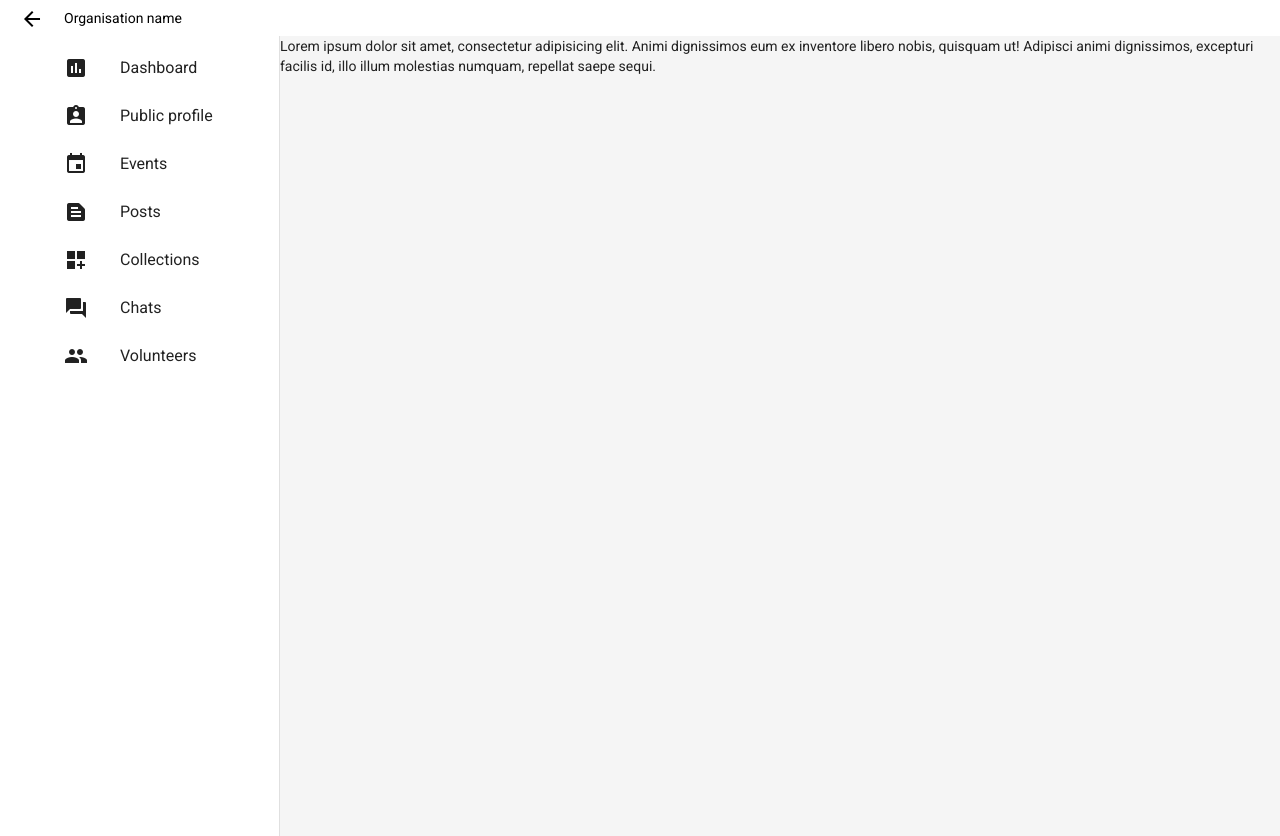
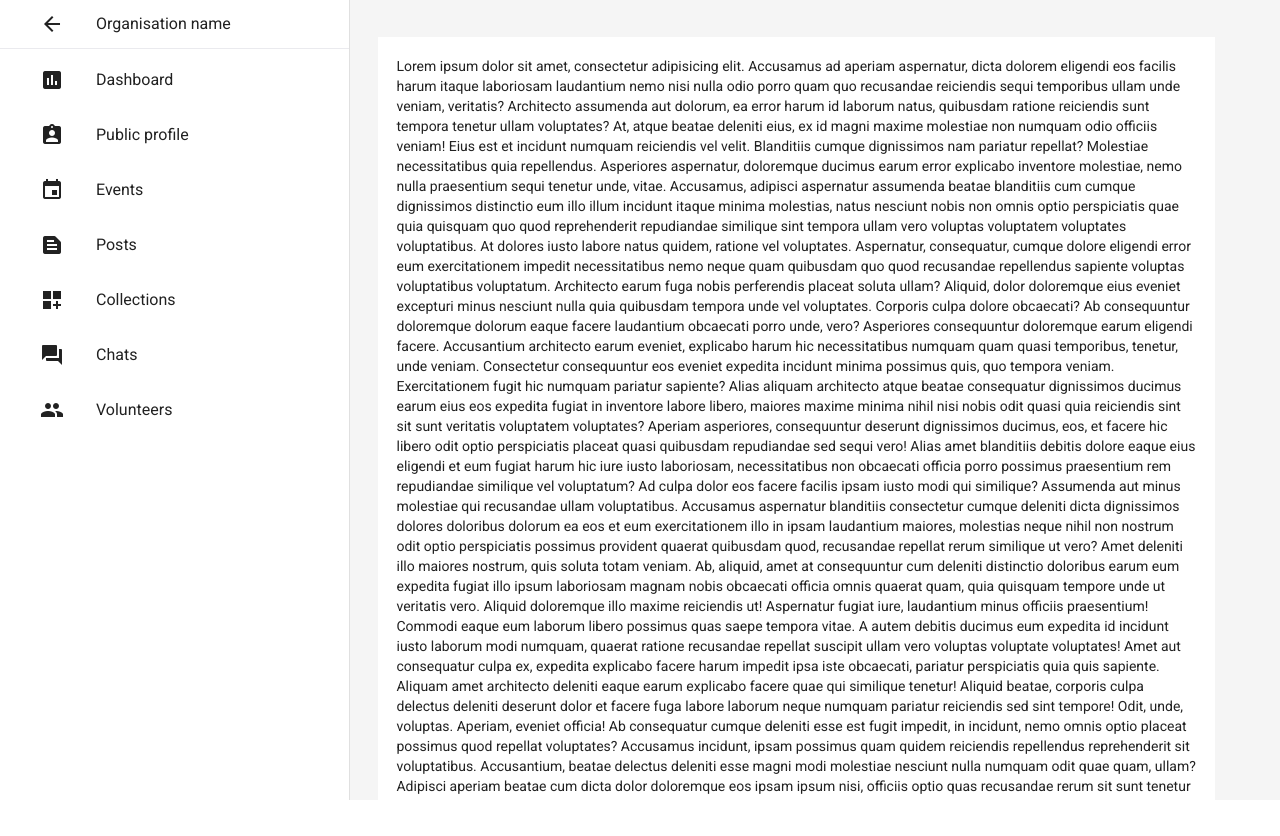
Before and after one commit to madskchristensen/exam-kvalifik, an Angular app: page / in a window 1280 px wide. After the commit the page ends 800 px from the top, so only its background shows below. Built offline with nearby package versions, Linux system fonts and the light colour scheme.

Commit message:
added styling to main content and added back button collapse into sidenav

```diff
--- a/angular.json
+++ b/angular.json
@@ -1,5 +1,8 @@
 {
   "$schema": "./node_modules/@angular/cli/lib/config/schema.json",
+  "cli": {
+    "analytics": false
+  },
   "version": 1,
   "newProjectRoot": "projects",
   "projects": {
--- a/src/app/sidenav/sidenav.component.html
+++ b/src/app/sidenav/sidenav.component.html
@@ -2,6 +2,7 @@
 <!-- Posts & Collections are not ENTIRELY the same as on prototype. -->
 
 <!-- Open/close sidenav and org name-->
+<!--<div class="sidenav-header-wrapper">
 <div id="sidenav-header">
   <ng-template [ngIf]="opened">
     <button mat-button (click)="sidenav.toggle()">
@@ -16,39 +17,57 @@
     </button>
   </ng-template>
 </div>
+</div>-->
 
   <!-- Sidenav container -->
-  <mat-sidenav-container class="example-container">
+  <mat-sidenav-container class="sidenav-container">
 
     <!--  Sidenav content -->
     <mat-sidenav #sidenav mode="side" role="navigation" [(opened)]="opened" (opened)="events.push('open!')"
                  (closed)="events.push('close!')">
 
       <mat-selection-list [multiple]="false">
+
+        <mat-list-option id="nav-back" routerLink="back" routerLinkActive="active" (click)="sidenav.toggle()">
+         <ng-template [ngIf]="opened">
+              <div class="icon-container">
+                <mat-icon class="icon" aria-hidden="false" aria-label="back">arrow_back</mat-icon>
+                <span class="icon-text">Organisation name</span>
+              </div>
+          </ng-template>
+
+          <ng-template [ngIf]="!opened">
+            <div class="icon-container">
+                <mat-icon aria-hidden="false" aria-label="forward">arrow_forward</mat-icon>
+              <span class="icon-text">Organisation name</span>
+            </div>
+          </ng-template>
+        </mat-list-option>
+
         <mat-list-option routerLink="dashboard" routerLinkActive="active">
           <div class="icon-container">
-            <mat-icon class="icon" aria-hidden="false" aria-label="Example home icon">assessment</mat-icon>
+            <mat-icon class="icon" aria-hidden="false" aria-label="dashboard">assessment</mat-icon>
             <span class="icon-text">Dashboard</span>
           </div>
         </mat-list-option>
 
         <mat-list-option routerLink="profile" routerLinkActive="active">
           <div class="icon-container">
-            <mat-icon class="icon" aria-hidden="false" aria-label="Example home icon">assignment_ind</mat-icon>
+            <mat-icon class="icon" aria-hidden="false" aria-label="public profile">assignment_ind</mat-icon>
             <span class="icon-text">Public profile</span>
           </div>
         </mat-list-option>
 
         <mat-list-option routerLink="events" routerLinkActive="active">
           <div class="icon-container">
-            <mat-icon class="icon" aria-hidden="false" aria-label="Example home icon">event</mat-icon>
+            <mat-icon class="icon" aria-hidden="false" aria-label="events">event</mat-icon>
             <span class="icon-text">Events</span>
           </div>
         </mat-list-option>
 
         <mat-list-option routerLink="posts" routerLinkActive="active">
           <div class="icon-container">
-            <mat-icon class="icon" aria-hidden="false" aria-label="Example home icon">text_snippet</mat-icon>
+            <mat-icon class="icon" aria-hidden="false" aria-label="posts">text_snippet</mat-icon>
             <span class="icon-text">Posts</span>
           </div>
         </mat-list-option>
@@ -56,35 +75,106 @@
 
         <mat-list-option routerLink="collections" routerLinkActive="active">
           <div class="icon-container">
-            <mat-icon class="icon" aria-hidden="false" aria-label="Example home icon">dashboard_customize</mat-icon>
+            <mat-icon class="icon" aria-hidden="false" aria-label="collections">dashboard_customize</mat-icon>
             <span class="icon-text">Collections</span>
           </div>
         </mat-list-option>
 
         <mat-list-option routerLink="chats" routerLinkActive="active">
           <div class="icon-container">
-            <mat-icon class="icon" aria-hidden="false" aria-label="Example home icon">forum</mat-icon>
+            <mat-icon class="icon" aria-hidden="false" aria-label="chats">forum</mat-icon>
             <span class="icon-text">Chats</span>
           </div>
         </mat-list-option>
 
         <mat-list-option routerLink="volunteers" routerLinkActive="active">
           <div class="icon-container">
-            <mat-icon class="icon" aria-hidden="false" aria-label="Example home icon">people</mat-icon>
+            <mat-icon class="icon" aria-hidden="false" aria-label="volunteers">people</mat-icon>
             <span class="icon-text">Volunteers</span>
           </div>
         </mat-list-option>
+
       </mat-selection-list>
 
     </mat-sidenav>
-
     <!--  Main content -->
     <mat-sidenav-content role="main">
-      <router-outlet></router-outlet>
-      <div>
-        <p>Lorem ipsum dolor sit amet, consectetur adipisicing elit. Animi dignissimos eum ex inventore libero nobis,
-          quisquam ut! Adipisci animi dignissimos, excepturi facilis id, illo illum molestias numquam, repellat saepe
-          sequi.</p>
+      <div id="main-content">
+        <router-outlet></router-outlet>
+        <div>
+          <p>Lorem ipsum dolor sit amet, consectetur adipisicing elit. Accusamus ad aperiam aspernatur, dicta dolorem
+            eligendi eos facilis harum itaque laboriosam laudantium nemo nisi nulla odio porro quam quo recusandae
+            reiciendis sequi temporibus ullam unde veniam, veritatis? Architecto assumenda aut dolorum, ea error harum
+            id laborum natus, quibusdam ratione reiciendis sunt tempora tenetur ullam voluptates? At, atque beatae
+            deleniti eius, ex id magni maxime molestiae non numquam odio officiis veniam! Eius est et incidunt numquam
+            reiciendis vel velit. Blanditiis cumque dignissimos nam pariatur repellat? Molestiae necessitatibus quia
+            repellendus. Asperiores aspernatur, doloremque ducimus earum error explicabo inventore molestiae, nemo nulla
+            praesentium sequi tenetur unde, vitae. Accusamus, adipisci aspernatur assumenda beatae blanditiis cum cumque
+            dignissimos distinctio eum illo illum incidunt itaque minima molestias, natus nesciunt nobis non omnis optio
+            perspiciatis quae quia quisquam quo quod reprehenderit repudiandae similique sint tempora ullam vero
+            voluptas voluptatem voluptates voluptatibus. At dolores iusto labore natus quidem, ratione vel voluptates.
+            Aspernatur, consequatur, cumque dolore eligendi error eum exercitationem impedit necessitatibus nemo neque
+            quam quibusdam quo quod recusandae repellendus sapiente voluptas voluptatibus voluptatum. Architecto earum
+            fuga nobis perferendis placeat soluta ullam? Aliquid, dolor doloremque eius eveniet excepturi minus nesciunt
+            nulla quia quibusdam tempora unde vel voluptates. Corporis culpa dolore obcaecati? Ab consequuntur
+            doloremque dolorum eaque facere laudantium obcaecati porro unde, vero? Asperiores consequuntur doloremque
+            earum eligendi facere. Accusantium architecto earum eveniet, explicabo harum hic necessitatibus numquam quam
+            quasi temporibus, tenetur, unde veniam. Consectetur consequuntur eos eveniet expedita incidunt minima
+            possimus quis, quo tempora veniam. Exercitationem fugit hic numquam pariatur sapiente? Alias aliquam
+            architecto atque beatae consequatur dignissimos ducimus earum eius eos expedita fugiat in inventore labore
+            libero, maiores maxime minima nihil nisi nobis odit quasi quia reiciendis sint sit sunt veritatis voluptatem
+            voluptates? Aperiam asperiores, consequuntur deserunt dignissimos ducimus, eos, et facere hic libero odit
+            optio perspiciatis placeat quasi quibusdam repudiandae sed sequi vero! Alias amet blanditiis debitis dolore
+            eaque eius eligendi et eum fugiat harum hic iure iusto laboriosam, necessitatibus non obcaecati officia
+            porro possimus praesentium rem repudiandae similique vel voluptatum? Ad culpa dolor eos facere facilis ipsam
+            iusto modi qui similique? Assumenda aut minus molestiae qui recusandae ullam voluptatibus. Accusamus
+            aspernatur blanditiis consectetur cumque deleniti dicta dignissimos dolores doloribus dolorum ea eos et eum
+            exercitationem illo in ipsam laudantium maiores, molestias neque nihil non nostrum odit optio perspiciatis
+            possimus provident quaerat quibusdam quod, recusandae repellat rerum similique ut vero? Amet deleniti illo
+            maiores nostrum, quis soluta totam veniam. Ab, aliquid, amet at consequuntur cum deleniti distinctio
+            doloribus earum eum expedita fugiat illo ipsum laboriosam magnam nobis obcaecati officia omnis quaerat quam,
+            quia quisquam tempore unde ut veritatis vero. Aliquid doloremque illo maxime reiciendis ut! Aspernatur
+            fugiat iure, laudantium minus officiis praesentium! Commodi eaque eum laborum libero possimus quas saepe
+            tempora vitae. A autem debitis ducimus eum expedita id incidunt iusto laborum modi numquam, quaerat ratione
+            recusandae repellat suscipit ullam vero voluptas voluptate voluptates! Amet aut consequatur culpa ex,
+            expedita explicabo facere harum impedit ipsa iste obcaecati, pariatur perspiciatis quia quis sapiente.
+            Aliquam amet architecto deleniti eaque earum explicabo facere quae qui similique tenetur! Aliquid beatae,
+            corporis culpa delectus deleniti deserunt dolor et facere fuga labore laborum neque numquam pariatur
+            reiciendis sed sint tempore! Odit, unde, voluptas. Aperiam, eveniet officia! Ab consequatur cumque deleniti
+            esse est fugit impedit, in incidunt, nemo omnis optio placeat possimus quod repellat voluptates? Accusamus
+            incidunt, ipsam possimus quam quidem reiciendis repellendus reprehenderit sit voluptatibus. Accusantium,
+            beatae delectus deleniti esse magni modi molestiae nesciunt nulla numquam odit quae quam, ullam? Adipisci
+            aperiam beatae cum dicta dolor doloremque eos ipsam ipsum nisi, officiis optio quas recusandae rerum sit
+            sunt tenetur ullam, veniam. A ab adipisci commodi delectus dicta doloremque dolores earum eos expedita illum
+            ipsa, nemo neque, nobis obcaecati odio officia perferendis provident qui quo quos saepe sed sequi sint
+            tempore voluptas? Aliquid architecto aspernatur consectetur cupiditate, delectus deserunt dolorum error
+            eveniet hic ipsa ipsam ipsum laborum libero modi nisi optio provident quo quos, rem saepe sequi tempora
+            ullam vel veritatis voluptatum. Aliquid animi architecto assumenda atque aut autem cum delectus dolor dolore
+            doloremque dolores error eum explicabo facere fugit hic illo ipsum itaque laboriosam magni odio, placeat
+            quidem quis sit tempora, ullam veritatis. Atque culpa est fugiat harum inventore necessitatibus repudiandae
+            tempore unde? Accusamus aspernatur esse labore laborum minus optio sequi suscipit unde? A accusamus alias
+            consequatur cumque debitis deserunt est eveniet ipsam libero tempora. Aliquam, at, culpa facere laborum,
+            maiores modi nihil numquam porro quam sunt temporibus totam voluptates. Ab animi corporis ducimus ex fugiat
+            id illo incidunt ipsa iste nihil non nostrum nulla obcaecati qui quibusdam, rem repudiandae ut vel! Ad
+            architecto, beatae doloremque, eligendi id incidunt laborum molestias mollitia nam nulla quos, repellendus
+            sequi suscipit ut voluptate? Magnam modi necessitatibus odit quibusdam vero? Exercitationem, explicabo
+            facere harum ipsam maiores neque odit? Alias asperiores, aut cupiditate debitis dolore dolorem ducimus
+            facilis harum impedit laborum laudantium minus molestiae natus porro quam quas qui, recusandae repellat
+            repellendus sapiente vero vitae voluptate voluptates. Eos esse excepturi id itaque ratione. Cumque dolorem
+            doloremque doloribus nostrum suscipit! Architecto assumenda autem ducimus earum expedita illum incidunt iste
+            molestiae odio pariatur possimus quidem, reiciendis soluta. Autem consequuntur eaque expedita, illum itaque
+            laborum, magni nam neque nobis nostrum omnis porro, quae quibusdam saepe sint velit vero. Ad alias
+            blanditiis deserunt dolorem, odio quis voluptatem. Autem dolores eligendi est in laborum officia recusandae
+            repellat reprehenderit? Nisi, rerum, sequi? At commodi corporis delectus distinctio ducimus ea eius enim eos
+            error est exercitationem fugiat ipsam laboriosam laborum, magnam maxime minus modi nesciunt nihil nisi nobis
+            possimus quaerat quia quibusdam quidem rerum saepe similique, sint tempore ut velit veniam veritatis
+            voluptatibus! Aspernatur libero nisi odio reprehenderit velit! Accusamus accusantium ad aliquid amet beatae
+            consequatur cumque dolorum eaque earum eius, eos ex facere facilis fugit hic illo illum incidunt iste magnam
+            maxime minus molestias necessitatibus neque nihil nobis possimus provident quaerat quibusdam ratione
+            reiciendis reprehenderit sed, sequi similique tempore velit veritatis voluptas. A ad, alias animi architecto
+            aspernatur, cupiditate dolorum eius esse itaque libero maxime odio pariatur perspiciatis, quas quasi
+            reprehenderit sapiente! Possimus, rem, voluptatem.</p>
+        </div>
       </div>
     </mat-sidenav-content>
   </mat-sidenav-container>
--- a/src/app/sidenav/sidenav.component.scss
+++ b/src/app/sidenav/sidenav.component.scss
@@ -1,17 +1,18 @@
-@import '~@angular/material/theming';
-
-.example-container {
+.sidenav-container {
   background: #fff;
   height: 100vh;
 }
 
 mat-sidenav {
-  width: 20em;
+  width: 25em;
 }
 
-#sidenav-header {
-  display: flex;
-  align-items: center;
+mat-selection-list {
+  padding-top: 0;
+}
+
+#nav-back {
+  border-bottom: #eaeaee solid 1px;
 }
 
 .icon-container {
@@ -20,7 +21,7 @@ mat-sidenav {
 }
 
 .icon {
-  margin-left: 2em;
+  margin-left: 1em;
 }
 
 .icon-text {
@@ -31,6 +32,21 @@ mat-sidenav-content {
   background-color: #f5f5f5;
 }
 
+#main-content {
+  margin: 4% 7% 4% 3%;
+  background-color: #fff;
+  padding: 2%;
+}
+
 mat-list-option[aria-selected="true"] {
-//  angular-material-color($mat-light-theme-background, hover, 0.12);
+  //background: mat-color($mat-light-theme-background, hover, 0.12);
 }
+
+mat-list-option {
+  margin-bottom: 2%;
+}
+
+.nav-button {
+  padding: 0;
+  min-width: 0;
+}
```
Also changed, not shown: src/styles.scss (+7 -2 lines).
